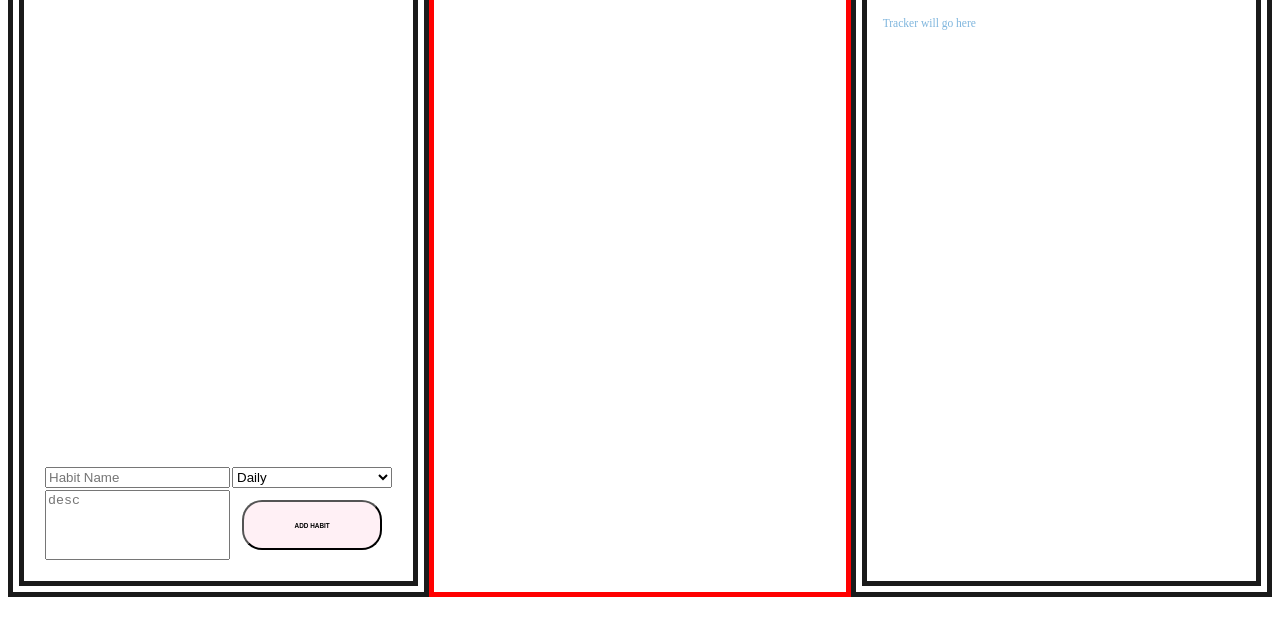
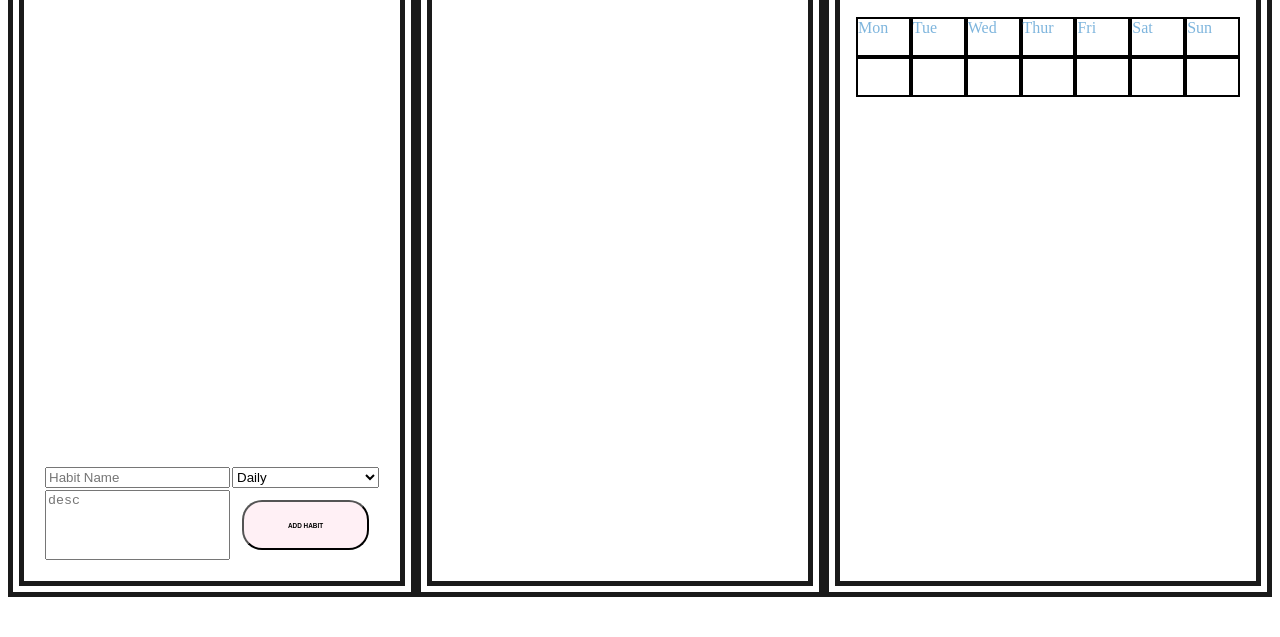
Before and after one commit to MatCre/Habit-Tracker, a React app in the folder habit-tracker/: page / in a window 1280 px wide. Shown: the part 163-800 px from the top of the page. Built offline with nearby package versions, Linux system fonts and the light colour scheme.

Commit message:
add to stack, complete. button text content switching. Currently on an error because the original state is being affected somwhere

```diff
--- a/habit-tracker/src/Sass/Components/_habitCard.scss
+++ b/habit-tracker/src/Sass/Components/_habitCard.scss
@@ -13,8 +13,10 @@ $border: 1px solid white;
     align-items: center;
     justify-content: center;
     box-shadow: $boxShadow1;
-    background: linear-gradient($primaryColor1, $secondaryColor1);
+    // background: linear-gradient($primaryColor1, $secondaryColor1);
     overflow: hidden;
+    border-top: 1px solid black;
+    border-left: 2px solid black;
 
 }
 
@@ -27,7 +29,7 @@ $border: 1px solid white;
 
 .habit-desc {
     grid-row: 2  / span 1;
-    color: white;
+    color: $primaryColor1;
 }
 // .habit-image {
 //     flex: 1 2 auto;
--- a/habit-tracker/src/Sass/Components/_habitStack.scss
+++ /dev/null
@@ -1,4 +0,0 @@
-.stack-wrap {
-    height: 90vh;
-    border: 5px solid red;
-}
--- a/habit-tracker/src/Sass/Components/_tracker.scss
+++ /dev/null
@@ -1,4 +0,0 @@
-.tracker-wrapper {
-    height: 90vh;
-    border: 5px solid red;
-}
--- /dev/null
+++ b/habit-tracker/src/Sass/Components/_weeklyTracker.scss
@@ -0,0 +1,11 @@
+.week-prog-wrap {
+    display: grid;
+    grid-template-columns: repeat(7, 1fr);
+    grid-template-rows: 1fr 1fr;
+    width: 30vw;
+    height: 10vh;
+}
+
+.week-prog-wrap > * {
+    border: 2px solid black;
+}
--- a/habit-tracker/src/Sass/_elements.scss
+++ b/habit-tracker/src/Sass/_elements.scss
@@ -30,7 +30,7 @@ h2 {
 
 h3 {
     font-size: 1.5vw;
-    color: white;
+    color: $secondaryColor1;
     font-weight: 600;
     text-shadow: black 1px 0 2px;
 }
--- a/habit-tracker/src/Sass/app.scss
+++ b/habit-tracker/src/Sass/app.scss
@@ -34,5 +34,8 @@ header.top {
 
 .stack-wrap {
     height: 90vh;
-    border: 5px solid red;
 }
+
+.tracker-wrapper {
+    height: 90vh;
+}
--- a/habit-tracker/src/components/App.js
+++ b/habit-tracker/src/components/App.js
@@ -2,8 +2,7 @@ import React from 'react';
 import HabitCard from './HabitCard';
 import AddHabitForm from './AddHabitForm';
 import Header from './Header';
-import HabitStack from './HabitStack';
-import Tracker from './Tracker';
+import WeeklyTracker from './WeeklyTracker';
 import sampleHabits from '../sampleHabits';
 import '../Sass/app.scss';
 
@@ -16,14 +15,28 @@ class App extends React.Component {
     }
 
     addToHabitStack = (key) => {
+        console.log()
+        if(this.state.habitStack.hasOwnProperty(key)) {
+            return
+        }
+        //0.5 update the text of the button to say 'done'
         //1. take a copy of the state
         const habitStack = {...this.state.habitStack};
         //2 Use the key to reference the habits in state and set that to the habitStack same key
         habitStack[key] = this.state.habits[key];
+        //2.5 Set the added value to true
+        habitStack[key].added = true;
         //3 call setstate to update the habitStack  state object
         this.setState({ habitStack })
 
     };
+
+    completeHabitInHabitStack = (key) => {
+        console.log(this.state.habitStack[key])
+        //1. take a copy of the habitStack state
+        //2. remove this habits [key] from that copy
+        //3. update the state of habit stack
+    }
 
     loadSampleHabits = () => {
         console.log('loading sample habits')
@@ -52,9 +65,13 @@ class App extends React.Component {
                         key={key}
                         details={this.state.habits[key]}
                         index={key}
+                        added={this.state.habitStack[key].added}
+                        completeHabitInHabitStack={this.completeHabitInHabitStack}
                         />)}
                 </div>
-                <Tracker />
+                <div className="tracker-wrapper">
+                    <WeeklyTracker />
+                </div>
             </div>
         )
     }
--- a/habit-tracker/src/components/HabitCard.js
+++ b/habit-tracker/src/components/HabitCard.js
@@ -2,18 +2,45 @@ import React from 'react';
 import '../Sass/Components/_habitCard.scss';
 
 class HabitCard extends React.Component {
+
+    constructor(props) {
+        super(props);
+        this.buttonTextRef = React.createRef();
+    }
+
+    componentDidMount() {
+        if(!this.props.details.added) {
+            this.buttonTextRef.current.textContent = 'Add To Stack'
+        } else {
+            this.buttonTextRef.current.textContent = 'Complete'
+        }
+    }
+
+
     render() {
 
-        const {habitName, habitDesc, habitLength, complete} = this.props.details;
+        const {habitName, habitDesc, added} = this.props.details;
+
 
         return (
             <div className="habit-wrapper">
                 <h3 className="habit-name">{habitName}</h3>
                 <p className="habit-desc">{habitDesc}</p>
                 <div className="habit-done">
+
                     <button
                     className="habit-done-btn"
-                    onClick={() => this.props.addToHabitStack(this.props.index)}>Add To Stack</button>
+                    onClick={() => {
+                        if(added === false) {
+                            this.props.addToHabitStack(this.props.index,)
+                        } else {
+                            this.props.completeHabitInHabitStack(this.props.index)
+                        }
+                                    }
+                            }
+                    ref={this.buttonTextRef}
+                            ></button>
+
                 </div>
             </div>
         )
--- a/habit-tracker/src/components/HabitStack.js
+++ /dev/null
@@ -1,17 +0,0 @@
-import React from 'react';
-import '../Sass/Components/_habitStack.scss';
-import HabitCard from './HabitCard';
-
-class HabitStack extends React.Component {
-    render() {
-        return (
-            <div className="stack-wrap">
-                <h2>Habit Stack</h2>
-                <ul className="habits">
-                </ul>
-            </div>
-        );
-    };
-};
-
-export default HabitStack;
--- a/habit-tracker/src/components/Tracker.js
+++ /dev/null
@@ -1,15 +0,0 @@
-import React from 'react';
-import '../Sass/Components/_tracker.scss';
-
-class Tracker extends React.Component {
-    render() {
-        return (
-            <div className="tracker-wrapper">
-                <h2>Tracker</h2>
-                <p>Tracker will go here</p>
-            </div>
-        )
-    }
-}
-
-export default Tracker;
--- /dev/null
+++ b/habit-tracker/src/components/WeeklyTracker.js
@@ -0,0 +1,31 @@
+import React from 'react';
+import '../Sass/Components/_weeklyTracker.scss';
+
+class WeeklyTracker extends React.Component {
+    render() {
+        return (
+            <div className="tracker-wrap">
+                <h2>Weekly Progress</h2>
+                <div className="week-prog-wrap">
+                        <div className="monday">Mon</div>
+                        <div className="tuesday">Tue</div>
+                        <div className="wednesday">Wed</div>
+                        <div className="thursday">Thur</div>
+                        <div className="friday">Fri</div>
+                        <div className="saturday">Sat</div>
+                        <div className="sunday">Sun</div>
+                        <div id="day1" className="day-track-mon"></div>
+                        <div id="day2" className="day-track-tue"></div>
+                        <div id="day3" className="day-track-wed"></div>
+                        <div id="day4" className="day-track-thur"></div>
+                        <div id="day5" className="day-track-fri"></div>
+                        <div id="day6" className="day-track-sat"></div>
+                        <div id="day7" className="day-track-sun"></div>
+                </div>
+            </div>
+        )
+
+    }
+}
+
+export default WeeklyTracker;
```
